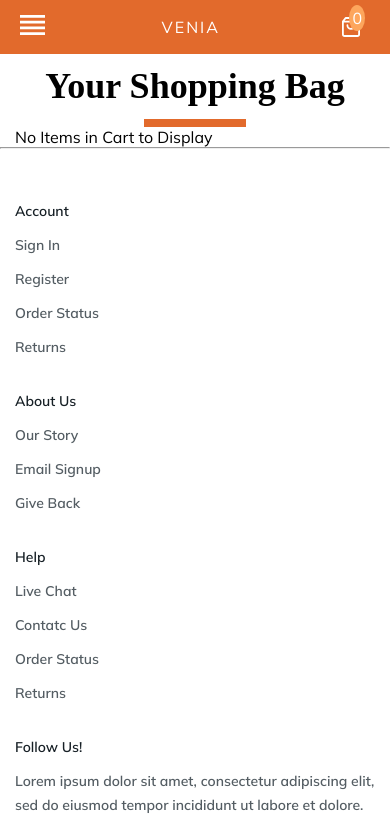
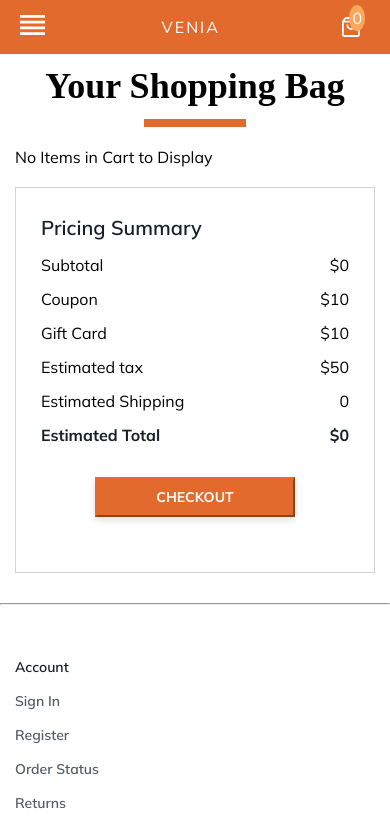
Before and after one commit to rk66777/adobecapstoneassignment, a React (Create React App) app: page /cart in a window 390 px wide. Shown: the top 828 px of the page. Built offline with nearby package versions, Linux system fonts and the light colour scheme; a web font is replaced by a local one.

Commit message:
responsiveness

```diff
--- a/src/base/style.scss
+++ b/src/base/style.scss
@@ -80,6 +80,14 @@
 .mt-20{
     margin-top: 20px;
 }
+@include tablet{
+    .d-md-flex{
+        display: flex;
+    }
+    .mr-md-30{
+        margin-right: 30px;
+    }
+}
 @include desktop {
     .container {
         padding: 0 100px;
--- a/src/components/Cart/cart.js
+++ b/src/components/Cart/cart.js
@@ -31,8 +31,8 @@ const Cart = () => {
     const dispatch = useDispatch();
     let navigate = useNavigate();
 
-    const checkout = (product) => {
-        dispatch(addtocheckout_action(product));
+    const checkout = () => {
+        //dispatch(addtocheckout_action(product));
         navigate("/checkout");
     }
 
@@ -67,7 +67,7 @@ const Cart = () => {
                     <h1 className="headline">Your Shopping Bag</h1>
                     <div className="band"></div>
                 </div>
-
+                <div className="product-card-main aem-GridColumn aem-GridColumn--phone--12 aem-GridColumn--default--8" >
                 {
                     cartProduct && cartProduct.length > 0 ? cartProduct.map((product) => {
                         const subTotal = quantity * product.price;
@@ -83,7 +83,7 @@ const Cart = () => {
                         setTotal(total);
                         return (
                             <>
-                                <div className="product-card-main d-lg-flex justify-content-between aem-GridColumn aem-GridColumn--phone--12 aem-GridColumn--default--8" >
+                                <div className="d-lg-flex justify-content-between mb-30">
                                     <div className="product-card d-flex aem-GridColumn aem-GridColumn--phone--12 aem-GridColumn--tablet--12 aem-GridColumn--default--6" >
                                         <div className="card-img">
                                             <img src={product.image} className="card-img-top" alt={product.title} width="100%" />
@@ -105,14 +105,8 @@ const Cart = () => {
                                             <p>{wishlistData?.includes(product)? <img src={redHeart} alt="favourite" className="icon-img" onClick={() => wishlistItem(product)} /> : <img src={heart} alt="favourite" className="icon-img" onClick={() => wishlistItem(product)} />}Save for later</p>
                                         </div>
                                     </div>
-                                </div>
-                                <div className="summary aem-GridColumn aem-GridColumn--phone--12 aem-GridColumn--default--4">
-                                    <h5>Pricing Summary</h5>
-                                    <div className="pricing-details">
-                                        <Summary />
-                                        <div className="btn-div"><button className="checkout btn btn-primary" onClick={() => checkout(product)}>checkout</button></div>
                                     </div>
-                                </div>
+
 
 
 
@@ -120,6 +114,14 @@ const Cart = () => {
                         )
                     }) : 'No Items in Cart to Display'
                 }
+                </div>
+                <div className="summary aem-GridColumn aem-GridColumn--phone--12 aem-GridColumn--default--4">
+                                    <h5>Pricing Summary</h5>
+                                    <div className="pricing-details">
+                                        <Summary />
+                                        <div className="btn-div"><button className="checkout btn btn-primary" onClick={() => checkout()}>checkout</button></div>
+                                    </div>
+                                </div>
 
             </>
         )
--- a/src/components/Cart/styles/cart.scss
+++ b/src/components/Cart/styles/cart.scss
@@ -79,6 +79,7 @@
         border: 1px solid #D1D3D6;
         padding: 25px;
         margin-bottom: 30px;
+        margin-top: 20px;
 
         h5 {
             font: var(--unnamed-font-style-normal) normal var(--unnamed-font-weight-bold) var(--unnamed-font-size-20)/var(--unnamed-line-spacing-30) var(--unnamed-font-family-muli);
--- a/src/components/Checkout/chekcout.js
+++ b/src/components/Checkout/chekcout.js
@@ -21,7 +21,7 @@ const Checkout = () => {
             <div className="container aem-Grid aem-Grid--12">
                 <h1 className="headline">Checkout</h1>
                 <div className="band"></div>
-                <div className="mr-lg-30 aem-GridColumn aem-GridColumn--phone--12 aem-GridColumn--default--7">
+                <div className="mr-md-30 mr-lg-30 aem-GridColumn aem-GridColumn--phone--12 aem-GridColumn--default--7">
                     <h2 className="sub-title my-10">Guest Checkout</h2>
                     <form onSubmit={handleSubmit(onSubmit)}>
                         <h3 className="my-10">Contact Information</h3>
```
